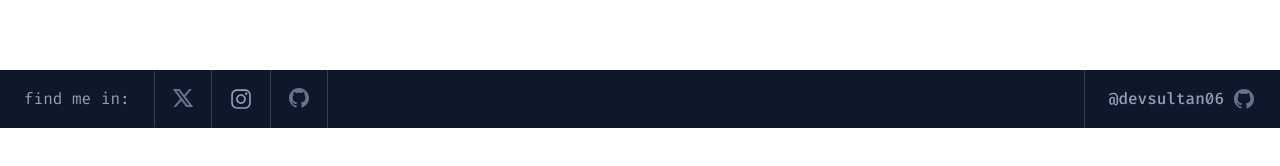
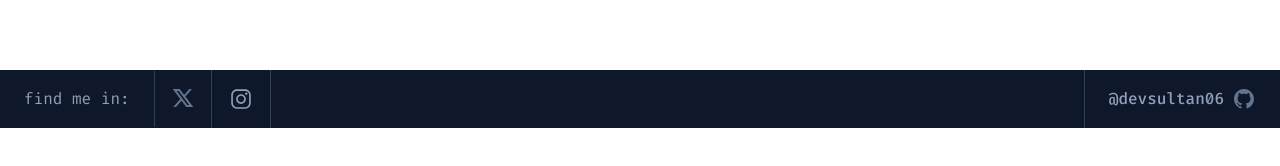
Before and after one commit to devsultan06/portfolio-devsultan06, a React (Vite) app: page / in a window 1280 px wide. Shown: the part 284-450 px from the top of the page. Built offline with nearby package versions, Linux system fonts and the light colour scheme; a web font is replaced by a local one.

Commit message:
chore(update)

```diff
--- a/src/components/layout/Footer.tsx
+++ b/src/components/layout/Footer.tsx
@@ -30,18 +30,7 @@ const Footer = () => {
                     </a>
 
 
-                    <a
-                        href="https://github.com/devsultan06"
-                        target="_blank"
-                        rel="noopener noreferrer"
-                        className="py-[16px] px-[16px] border-r border-slate"
-                    >
-                        <img src="/images/github.svg" alt="footer" className="w-[24px] h-[24px]" />
-                    </a>
                 </div>
-
-
-
 
 
             </div>
--- a/src/components/layout/Navbar.tsx
+++ b/src/components/layout/Navbar.tsx
@@ -14,7 +14,6 @@ const Navbar = () => {
     const location = useLocation();
     const [isMobileMenuOpen, setMobileMenuOpen] = useState(false);
 
-    // Close on screen resize > 900px
     useEffect(() => {
         const handleResize = () => {
             if (window.innerWidth > 900) {
@@ -26,7 +25,6 @@ const Navbar = () => {
         return () => window.removeEventListener("resize", handleResize);
     }, []);
 
-    // Close menu when route changes
     useEffect(() => {
         setMobileMenuOpen(false);
     }, [location.pathname]);
```
